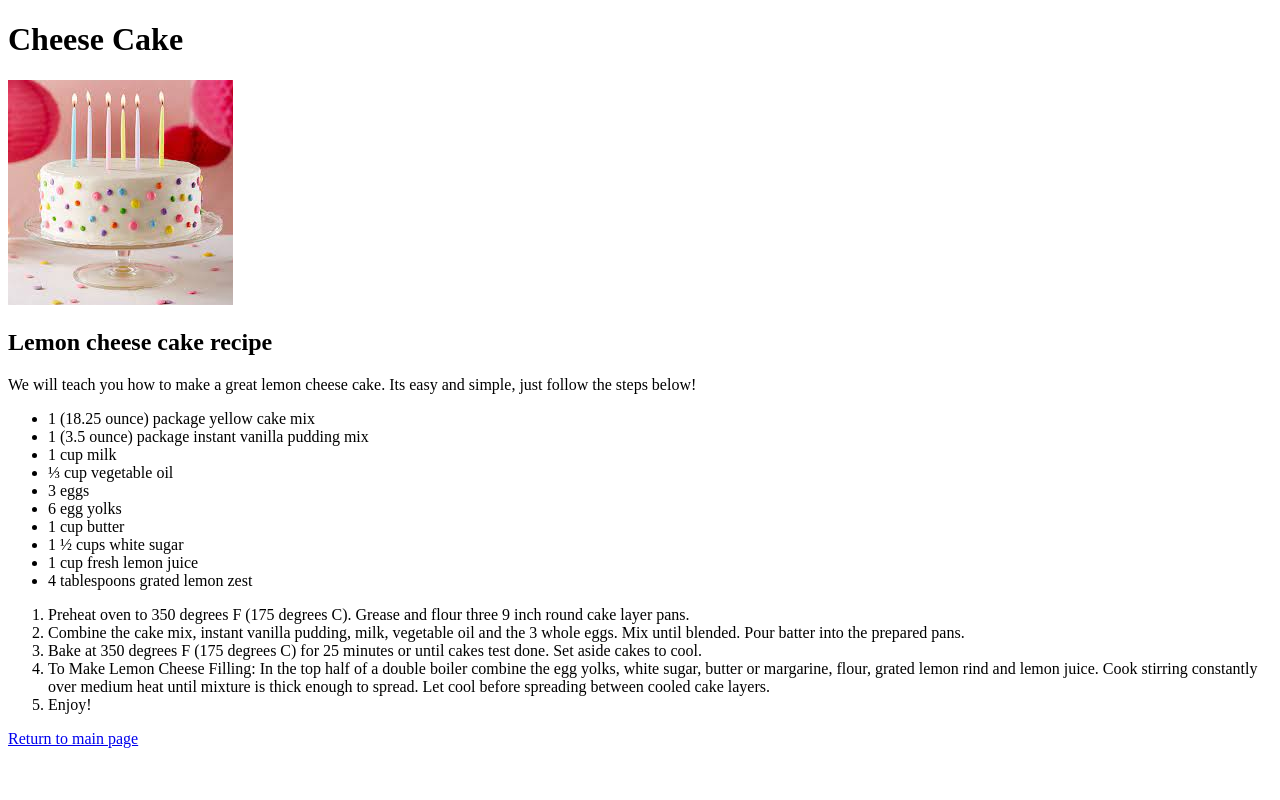
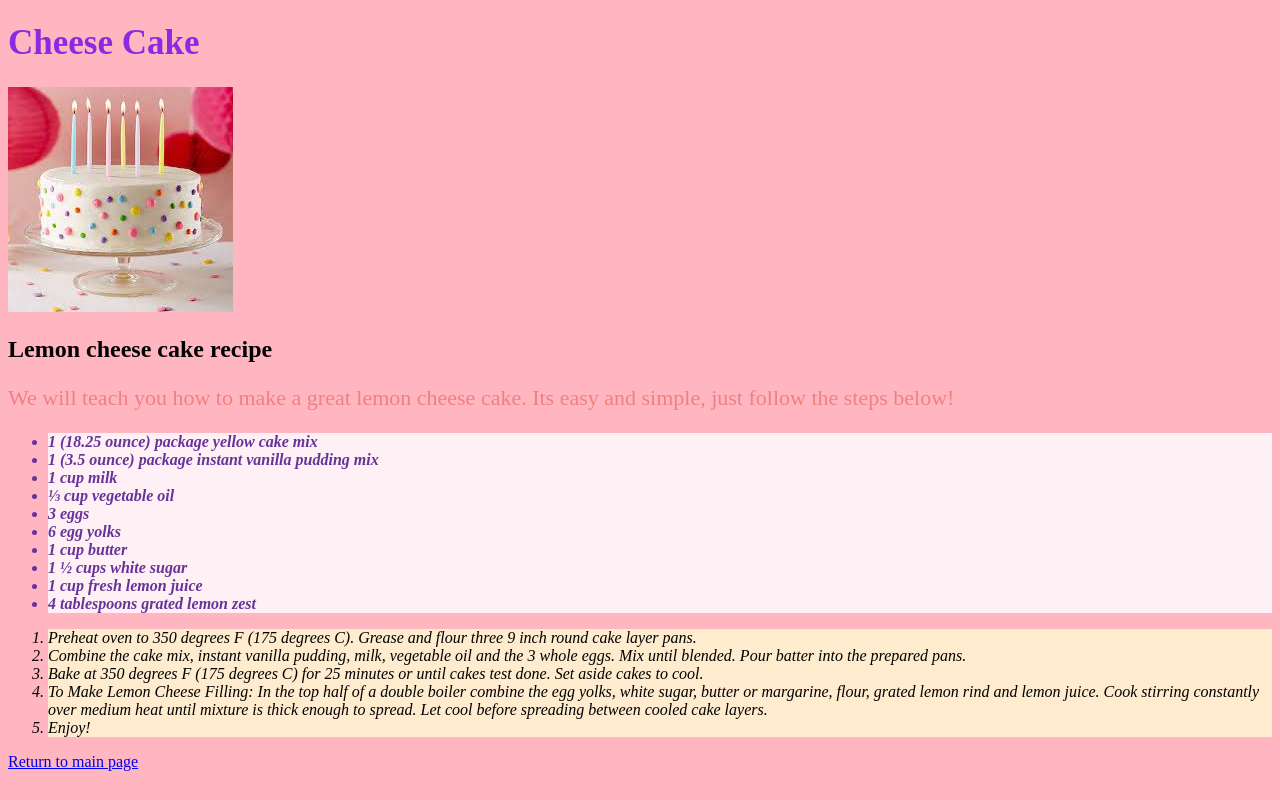
Before and after one commit to Dulja/odin-recepies, a plain HTML site: page cake.html in a window 1280 px wide. Drawn offline with Linux system fonts and the light colour scheme.

Commit message:
added some css

```diff
--- a/cake.html
+++ b/cake.html
@@ -3,6 +3,7 @@
 <head>
     <meta charset="UTF-8">
     <title>Document</title>
+    <link rel="stylesheet" href="./style.css">
 </head>
 <body>
     <h1>Cheese Cake</h1>
--- /dev/null
+++ b/style.css
@@ -0,0 +1,24 @@
+h1 {
+    font-size: 35px;
+    color: blueviolet;
+    font-weight: bold;
+}
+ul > * {
+background-color: lavenderblush;
+font-weight: bold;
+color: rebeccapurple;
+}
+li {
+    font-style: italic;
+}
+ol > * {
+    background-color: blanchedalmond;
+    font-weight: 500;
+}
+p {
+    color: lightcoral;
+    font-size: 22px;
+}
+body {
+    background-color: lightpink;
+}
```
Also changed, not shown: donuts.html (+1 -0 lines), index.html (+2 -1 lines).
